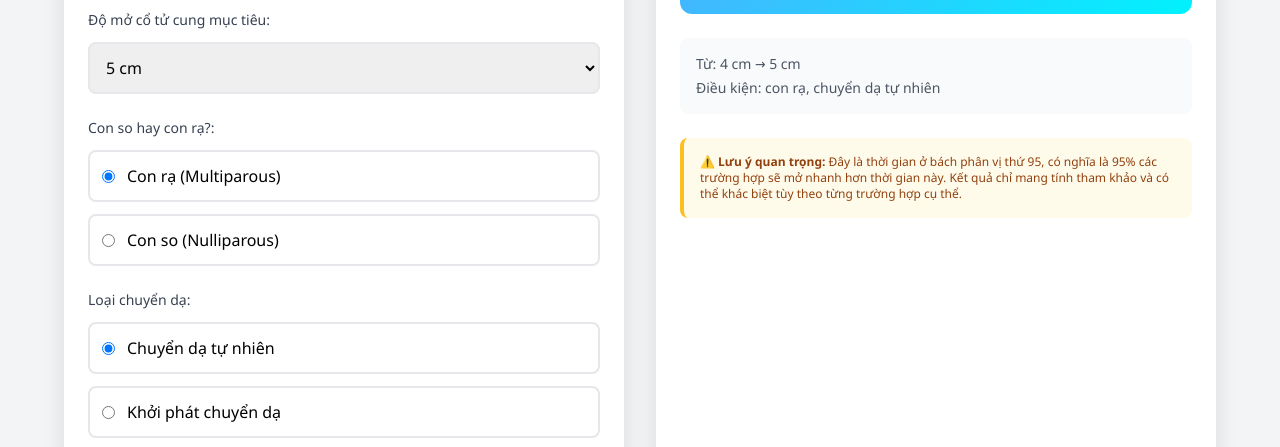
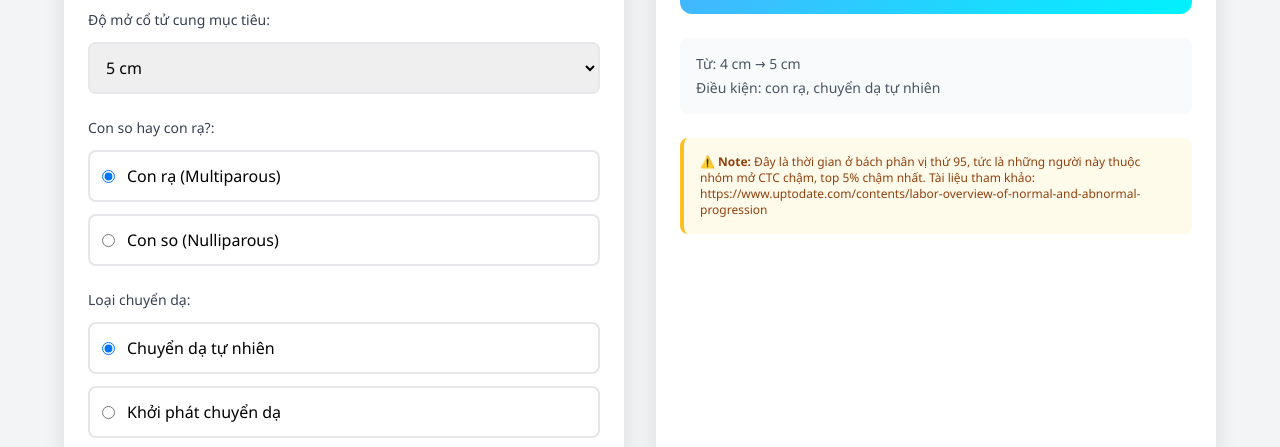
Before and after one commit to xuansonmai-lab/cervical-dilation-calculator, a plain HTML site: page index.html in a window 1280 px wide. Shown: the part 331-778 px from the top of the page. Drawn offline with nearby package versions, Linux system fonts and the light colour scheme.

Commit message:
Update index.html

```diff
--- a/index.html
+++ b/index.html
@@ -131,7 +131,7 @@
 
                     <div class="bg-yellow-50 p-4 rounded-lg border-l-4 border-yellow-400">
                         <p class="text-xs text-yellow-800">
-                            <strong>⚠️ Lưu ý quan trọng:</strong> Đây là thời gian ở bách phân vị thứ 95, có nghĩa là 95% các trường hợp sẽ mở nhanh hơn thời gian này. Kết quả chỉ mang tính tham khảo và có thể khác biệt tùy theo từng trường hợp cụ thể.
+                            <strong>⚠️ Note:</strong> Đây là thời gian ở bách phân vị thứ 95, tức là những người này thuộc nhóm mở CTC chậm, top 5% chậm nhất. Tài liệu tham khảo: https://www.uptodate.com/contents/labor-overview-of-normal-and-abnormal-progression
                         </p>
                     </div>
                 </div>
@@ -151,7 +151,7 @@
                 </div>
                 <p><strong>Trong đó thời gian được tra cứu từ bảng dữ liệu dựa trên:</strong></p>
                 <ul class="list-disc list-inside ml-4 space-y-2">
-                    <li>Con so hay Con rạ)</li>
+                    <li>Con so hay Con rạ</li>
                     <li>Vào chuyển dạ tự nhiên hay được khởi phát chuyển dạ hay đang được tăng co)</li>
                     <li>Độ cổ tử cung hiện tại</li>
                 </ul>
```
